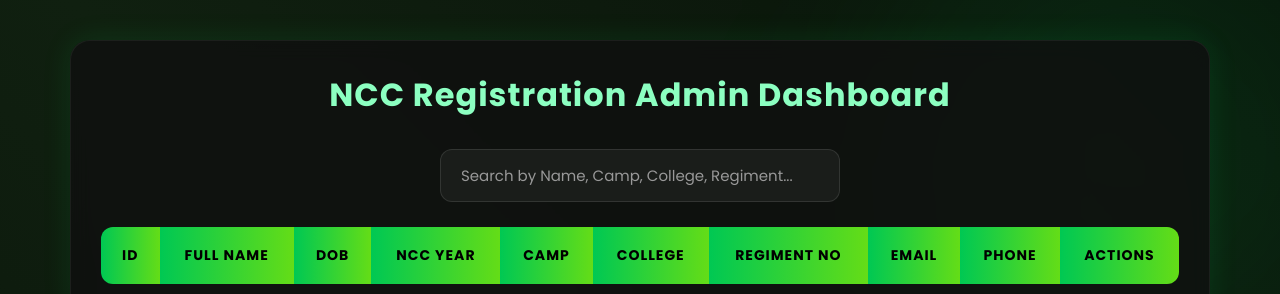
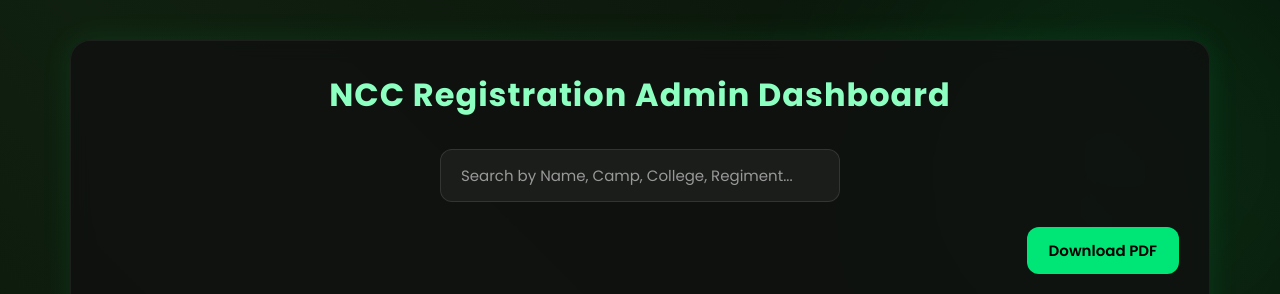
Before and after one commit to Priyankasivalingam/14_tn_battalion_ncc_registration, a Flask app: page /dashboard in a window 1280 px wide. Shown: the top 294 px of the page. Run offline with Flask 3, Linux system fonts and the light colour scheme; the visitor is signed in with stand-in values (Sample User, id 1); data that the repository does not hold is empty.

Commit message:
updated railway flask app

```diff
--- a/static/css/dashboard.css
+++ b/static/css/dashboard.css
@@ -374,3 +374,90 @@ SEARCH BAR
 
     color:#999;
 }
+/* =========================================
+TOP ACTIONS
+========================================= */
+
+.top-actions{
+
+    display:flex;
+
+    justify-content:flex-end;
+
+    margin-bottom:20px;
+}
+
+
+/* =========================================
+PDF BUTTON
+========================================= */
+
+.pdf-btn{
+
+    background:#00e676;
+
+    color:black;
+
+    border:none;
+
+    padding:12px 22px;
+
+    border-radius:12px;
+
+    font-size:15px;
+
+    font-weight:600;
+
+    cursor:pointer;
+
+    transition:0.3s;
+}
+
+.pdf-btn:hover{
+
+    transform:translateY(-2px);
+
+    box-shadow:0 0 15px rgba(0,255,120,0.4);
+}
+
+
+/* =========================================
+PRINT SETTINGS
+========================================= */
+
+@media print {
+
+    body{
+
+        background:white;
+    }
+
+    .search-box,
+    .top-actions,
+    .action-btn,
+    .glow{
+
+        display:none;
+    }
+
+    .container{
+
+        box-shadow:none;
+
+        border:none;
+
+        background:white;
+    }
+
+    td{
+
+        color:black;
+
+        border:1px solid #ddd;
+    }
+
+    th{
+
+        color:black;
+    }
+}
--- a/templates/admin_dashboard.html
+++ b/templates/admin_dashboard.html
@@ -38,6 +38,20 @@
             >
 
         </div>
+
+        <!-- TOP ACTIONS -->
+
+        <div class="top-actions">
+
+            <button onclick="downloadPDF()" class="pdf-btn">
+
+                Download PDF
+
+            </button>
+
+        </div>
+
+        <!-- TABLE -->
 
         <table id="cadetTable">
 
@@ -89,7 +103,9 @@
                         <a href="/edit/{{ row.id }}">
 
                             <button class="action-btn edit-btn">
+
                                 Edit
+
                             </button>
 
                         </a>
@@ -148,6 +164,13 @@
             }
         }
 
+        // PDF DOWNLOAD
+
+        function downloadPDF(){
+
+            window.print();
+        }
+
     </script>
 
 </body>
```
